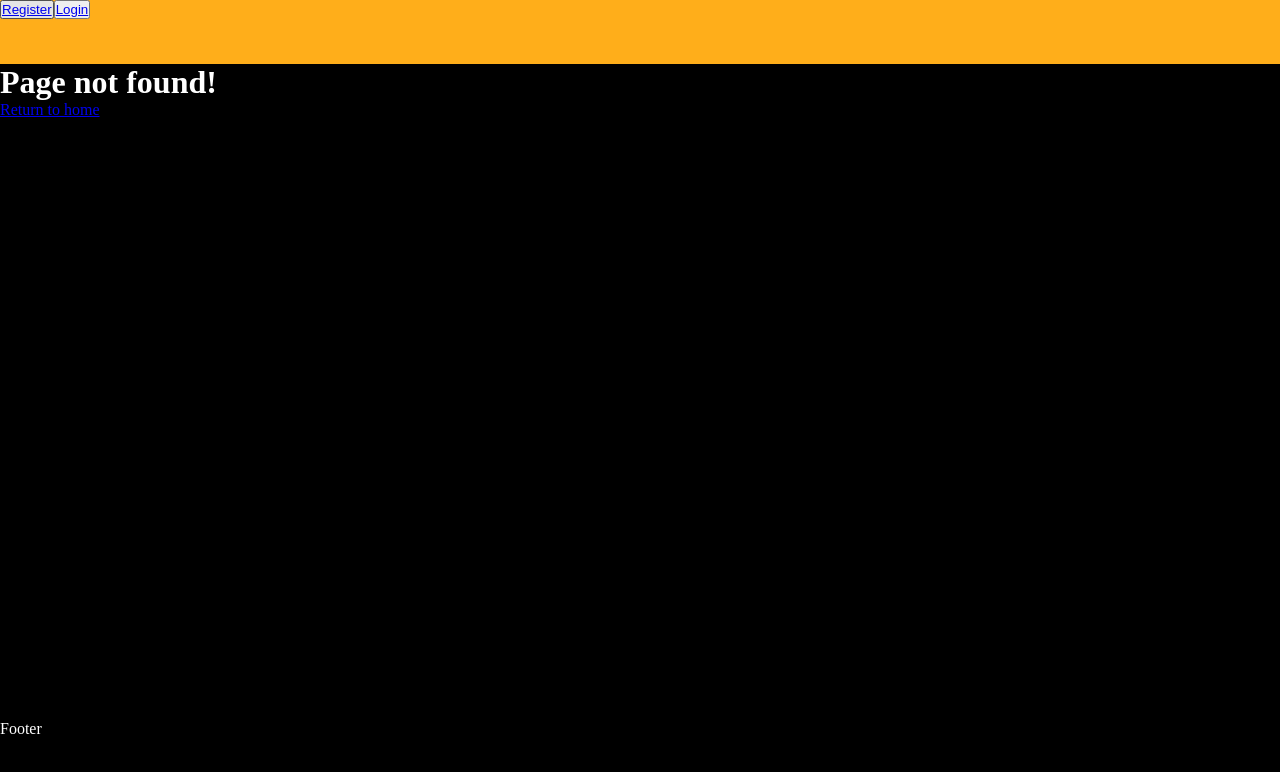
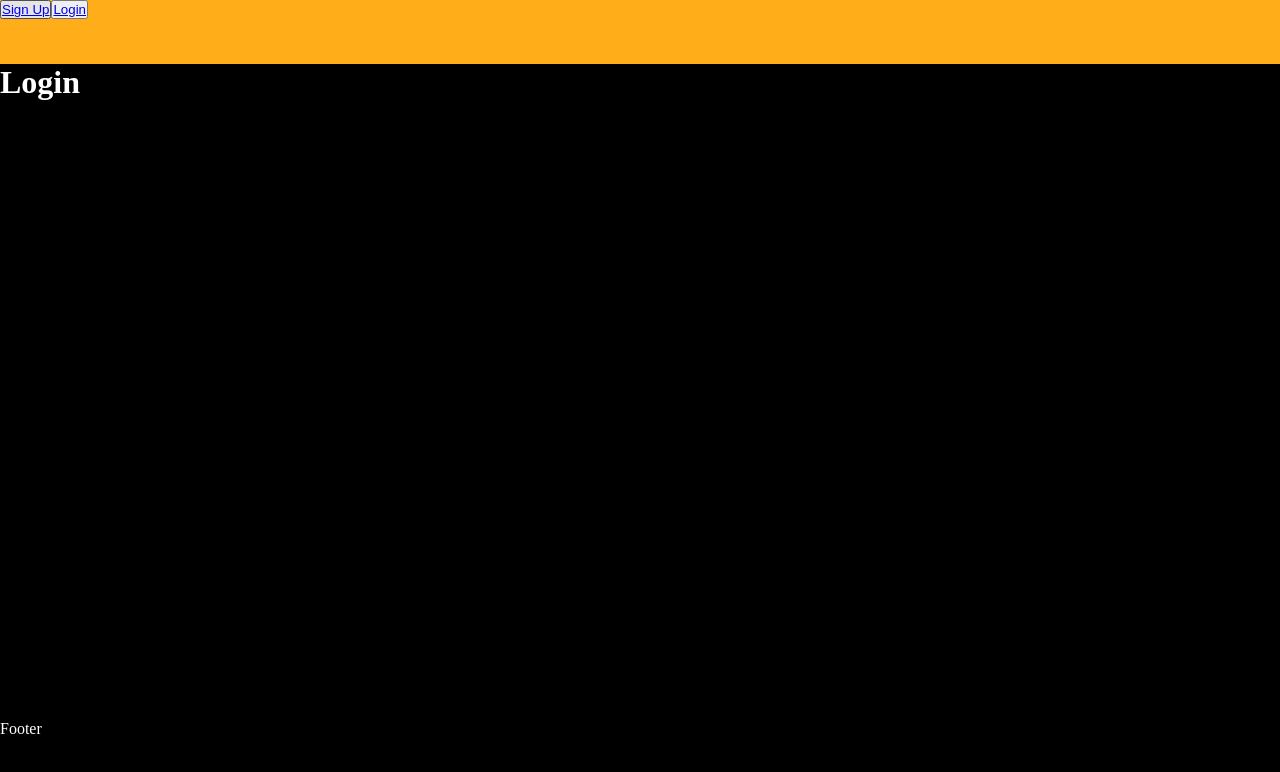
Before and after one commit to eloymazza/habyts, a React (Create React App) app: page /login in a window 1280 px wide. Before the commit this address had no page. Shown: the top 772 px of the page. Built offline with nearby package versions, Linux system fonts and the light colour scheme.

Commit message:
Added prettier and added Login and Sign Up route

```diff
--- a/src/App.tsx
+++ b/src/App.tsx
@@ -3,9 +3,11 @@ import { initializeApp } from 'firebase/app';
 import { Routes, Route } from 'react-router-dom';
 import firebaseConfig from './config/firebase.config';
 import Layout from './components/layout/Layout';
-import Home from './pages/home';
-import Dashboard from './pages/dashboard';
-import NotFound from './pages/notFound';
+import Home from './pages/home/home';
+import Login from './pages/login/login';
+import SignUp from './pages/signUp/signUp';
+import Dashboard from './pages/dashboard/dashboard';
+import NotFound from './pages/notFound/notFound';
 
 initializeApp(firebaseConfig);
 
@@ -14,6 +16,8 @@ const App: React.FunctionComponent = () => (
     <Route path="/" element={<Layout />}>
       <Route index element={<Home />} />
       <Route path="dashboard" element={<Dashboard />} />
+      <Route path="login" element={<Login />} />
+      <Route path="signup" element={<SignUp />} />
       <Route path="*" element={<NotFound />} />
     </Route>
   </Routes>
--- a/src/components/header/Header.tsx
+++ b/src/components/header/Header.tsx
@@ -5,7 +5,7 @@ import classes from './Header.module.css';
 const Header: React.FunctionComponent = () => (
   <header className={classes.header}>
     <button type="button">
-      <Link to="/register">Register</Link>
+      <Link to="/signup">Sign Up</Link>
     </button>
     <button type="button">
       <Link to="/login">Login</Link>
--- /dev/null
+++ b/src/pages/login/login.tsx
@@ -0,0 +1,5 @@
+import React from 'react';
+
+const login: React.FunctionComponent = () => <h1>Login</h1>;
+
+export default login;
--- /dev/null
+++ b/src/pages/signUp/signUp.tsx
@@ -0,0 +1,5 @@
+import React from 'react';
+
+const signUp: React.FunctionComponent = () => <h1>Sign Up</h1>;
+
+export default signUp;
```
Also changed, not shown: src/pages/dashboard/dashboard.tsx (renamed from src/pages/dashboard.tsx), src/pages/home/home.tsx (renamed from src/pages/home.tsx), src/pages/notFound/notFound.tsx (renamed from src/pages/notFound.tsx).
